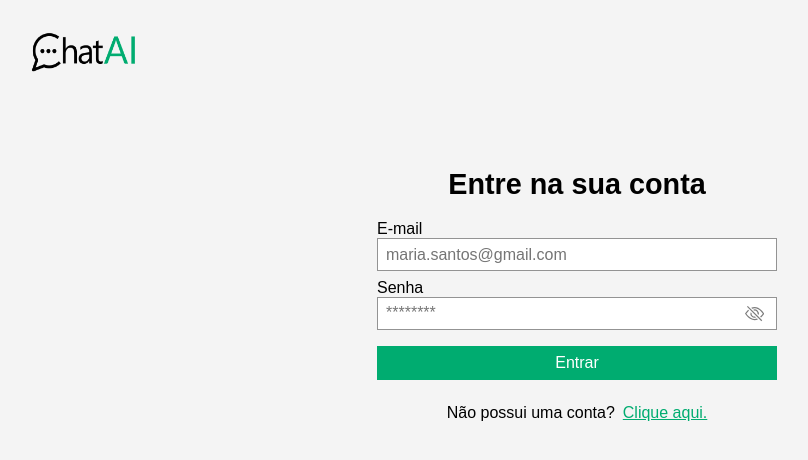
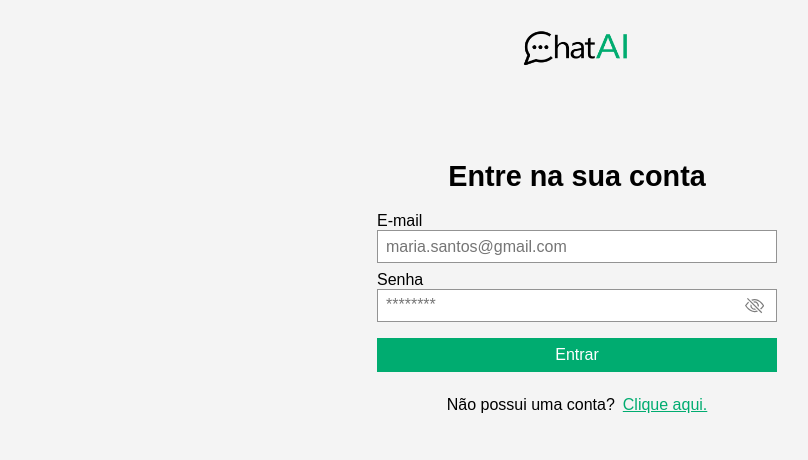
Before and after one commit to francinehahn/gpt-api-frontend, a Next.js app: page / in a window 1280 px wide. Shown: the top 460 px of the page, without its empty margins (63-871 px from the left). Built offline with nearby package versions, Linux system fonts and the light colour scheme; a web font is replaced by a local one.

Commit message:
style: updating the position of the logo

```diff
--- a/src/components/header/styles.module.scss
+++ b/src/components/header/styles.module.scss
@@ -3,13 +3,13 @@
 .container {
     width: 100%;
     display: flex;
-    justify-content: flex-start;
-    padding: 1rem 10rem;
+    justify-content: center;
+    padding: 1rem 0;
     @include bgColors("lightgrey");
 
     img {
         width: 8.5rem;
-        height: 4.5rem;
+        height: 4rem;
         @media screen and (max-width: 870px) {
             width: 7.5rem;
             height: 3.5rem;
```
